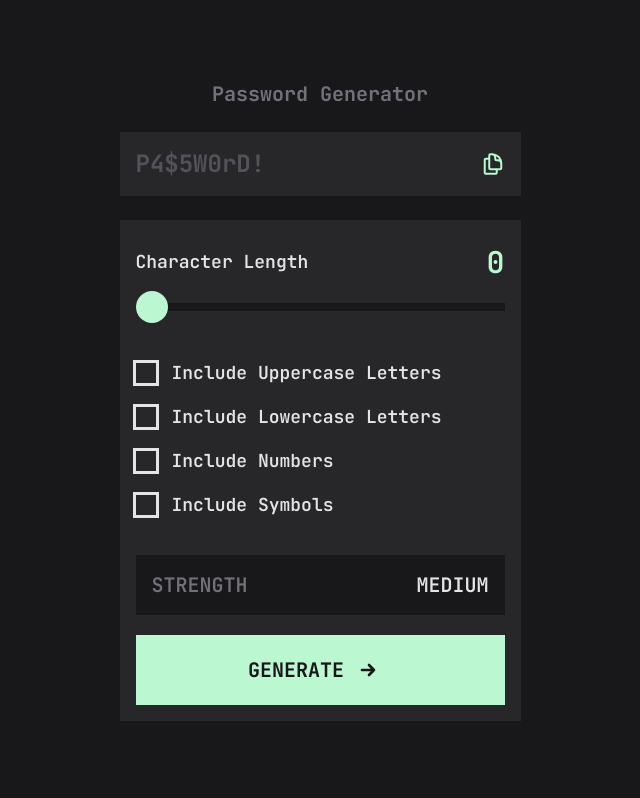
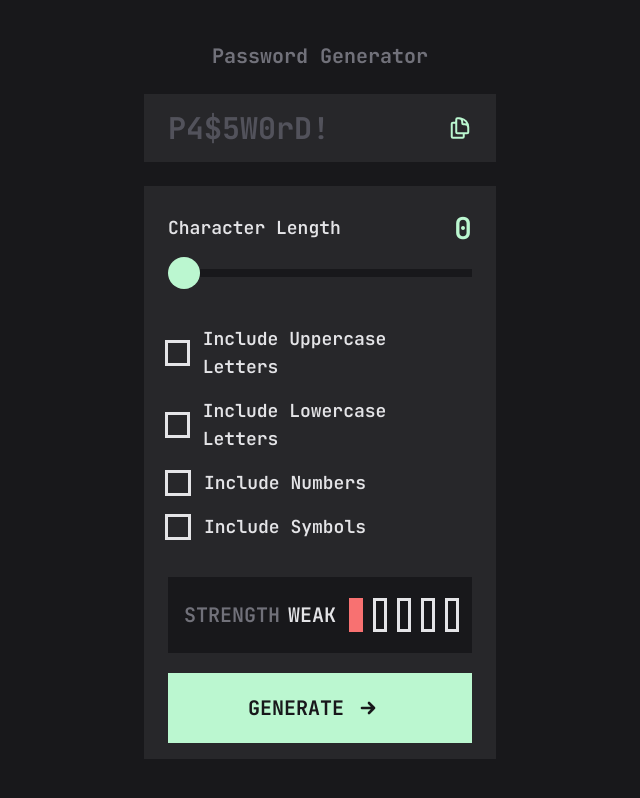
Before and after one commit to SkyLissh/password-generator, a React (Vite) app: page / in a window 1280 px wide. Shown: the whole page, without its empty margins (320-960 px from the left). Built offline with nearby package versions, Linux system fonts and the light colour scheme.

Commit message:
:lipstick: Responsive Design
Add responsive and strength section styles

```diff
--- a/index.html
+++ b/index.html
@@ -14,8 +14,8 @@
 			rel="stylesheet"
 		/>
 	</head>
-	<body>
-		<div id="root"></div>
+	<body class="h-screen grid place-items-center">
+		<main id="root" class="p-4 md:w-2/4 xl:w-[30%]"></main>
 		<script type="module" src="/src/main.tsx"></script>
 	</body>
 </html>
--- a/src/App.tsx
+++ b/src/App.tsx
@@ -4,15 +4,14 @@ import { Strength } from "src/components/Strength";
 
 export function App() {
 	return (
-		<main className="container mx-auto px-4 h-screen grid place-items-center">
-			<div>
+		<>
 			<h1 className="py-6 font-bold text-xl text-center text-zinc-500">
 				Password Generator
 			</h1>
 
 			<Password />
 
-				<form className="bg-zinc-800 p-4 my-6">
+			<form className="bg-zinc-800 p-4 my-6 md:px-6 md:py-4">
 				<Options />
 				<Strength />
 				<button className="w-full bg-green-200 p-4 text-zinc-900 font-bold text-xl flex items-center justify-center border-[5px] border-green-200 hover:bg-zinc-800 hover:text-green-200 transition-colors ease-in-out duration-200">
@@ -33,7 +32,6 @@ export function App() {
 					</svg>
 				</button>
 			</form>
-			</div>
-		</main>
+		</>
 	);
 }
--- a/src/components/Options.tsx
+++ b/src/components/Options.tsx
@@ -19,7 +19,7 @@ export function Options() {
 							{Math.round(length / 5)}
 						</span>
 					</p>
-					<Slider value={length} min={0} max={100} onChange={onChangeLength} />
+					<Slider value={length} onChange={onChangeLength} />
 				</label>
 			</fieldset>
 
--- a/src/components/Password.tsx
+++ b/src/components/Password.tsx
@@ -1,8 +1,8 @@
 export function Password() {
 	return (
-		<form className="bg-zinc-800 p-4 flex justify-between">
+		<form className="bg-zinc-800 p-4 flex justify-between md:px-6 md:py-4">
 			<input
-				className="bg-transparent text-2xl font-bold w-[80%] outline-none placeholder:text-zinc-600 placeholder:font-bold"
+				className="bg-transparent text-2xl md:text-3xl font-bold w-[80%] outline-none placeholder:text-zinc-600 placeholder:font-bold"
 				placeholder="P4$5W0rD!"
 				disabled
 			/>
--- a/src/components/Slider.tsx
+++ b/src/components/Slider.tsx
@@ -1,18 +1,16 @@
 type Props = {
 	value: number;
-	min?: number;
-	max?: number;
 
 	onChange: (e: React.ChangeEvent<HTMLInputElement>) => void;
 };
 
-export function Slider({ value, min, max, onChange }: Props) {
+export function Slider({ value, onChange }: Props) {
 	return (
 		<div className="w-full relative">
 			<input
 				type="range"
-				min={min}
-				max={max}
+				min={0}
+				max={100}
 				value={value}
 				className="w-full cursor-pointer opacity-0 appearance-none"
 				onChange={onChange}
--- a/src/components/Strength.tsx
+++ b/src/components/Strength.tsx
@@ -1,9 +1,19 @@
 export function Strength() {
 	return (
-		<div className="p-4 my-5 bg-zinc-900 flex items-center justify-between">
+		<div className="py-6 px-4 my-5 bg-zinc-900 flex items-center justify-between">
 			<p className="text-xl text-zinc-500">STRENGTH</p>
-			<div>
-				<p className="text-xl text-zinc-200">MEDIUM</p>
+			<div className="flex items-center">
+				<p className="text-xl mx-2 text-zinc-200">WEAK</p>
+				<div className="flex items-center justify-between">
+					{/* <div className="h-7 w-2 mx-2 bg-amber-200 outline outline-amber-200"></div> */}
+					{/* <div className="h-7 w-2 mx-2 bg-amber-200 outline outline-amber-200"></div> */}
+					{/* <div className="h-7 w-2 mx-2 bg-amber-200 outline outline-amber-200"></div> */}
+					<div className="h-7 w-2 mx-2 bg-red-400 outline outline-red-400"></div>
+					<div className="h-7 w-2 mx-2 outline outline-zinc-200"></div>
+					<div className="h-7 w-2 mx-2 outline outline-zinc-200"></div>
+					<div className="h-7 w-2 mx-2 outline outline-zinc-200"></div>
+					<div className="h-7 w-2 mx-2 outline outline-zinc-200"></div>
+				</div>
 			</div>
 		</div>
 	);
```
Lines whose indentation alone changed are shown as unchanged.
